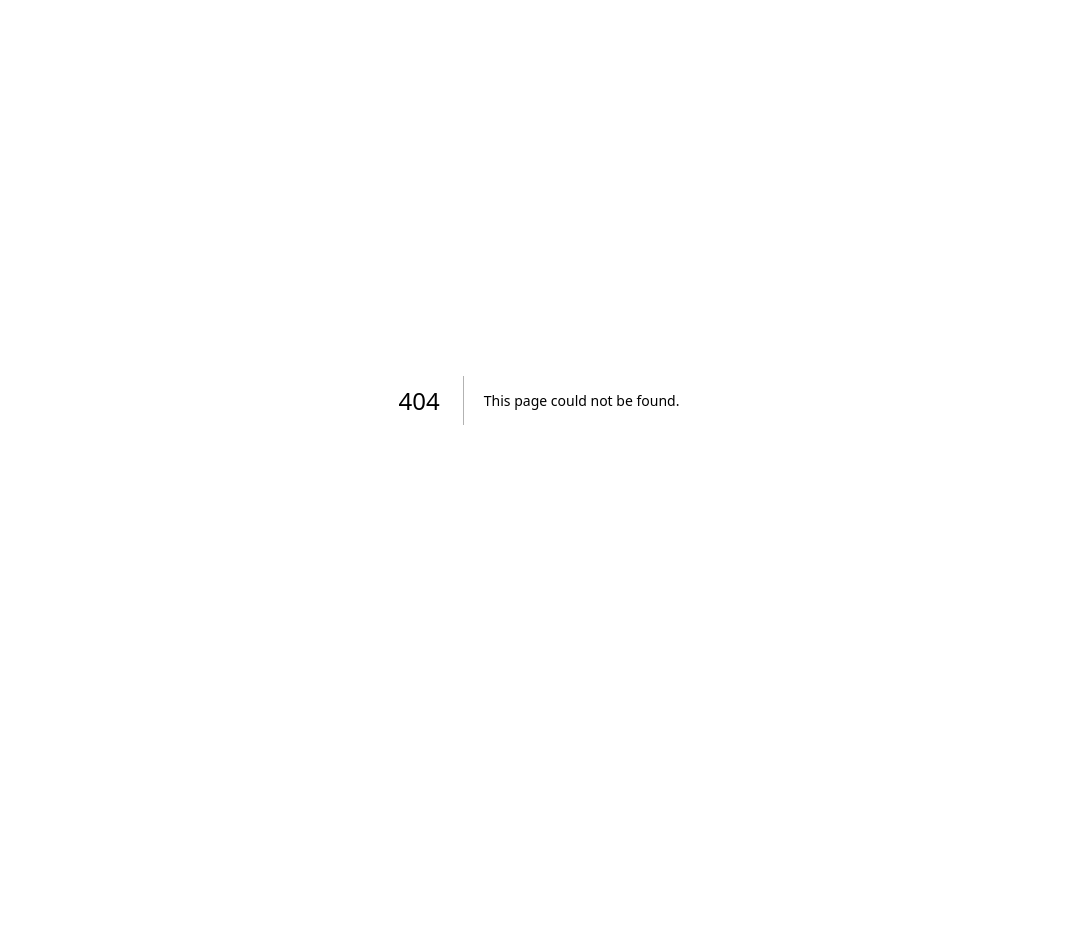
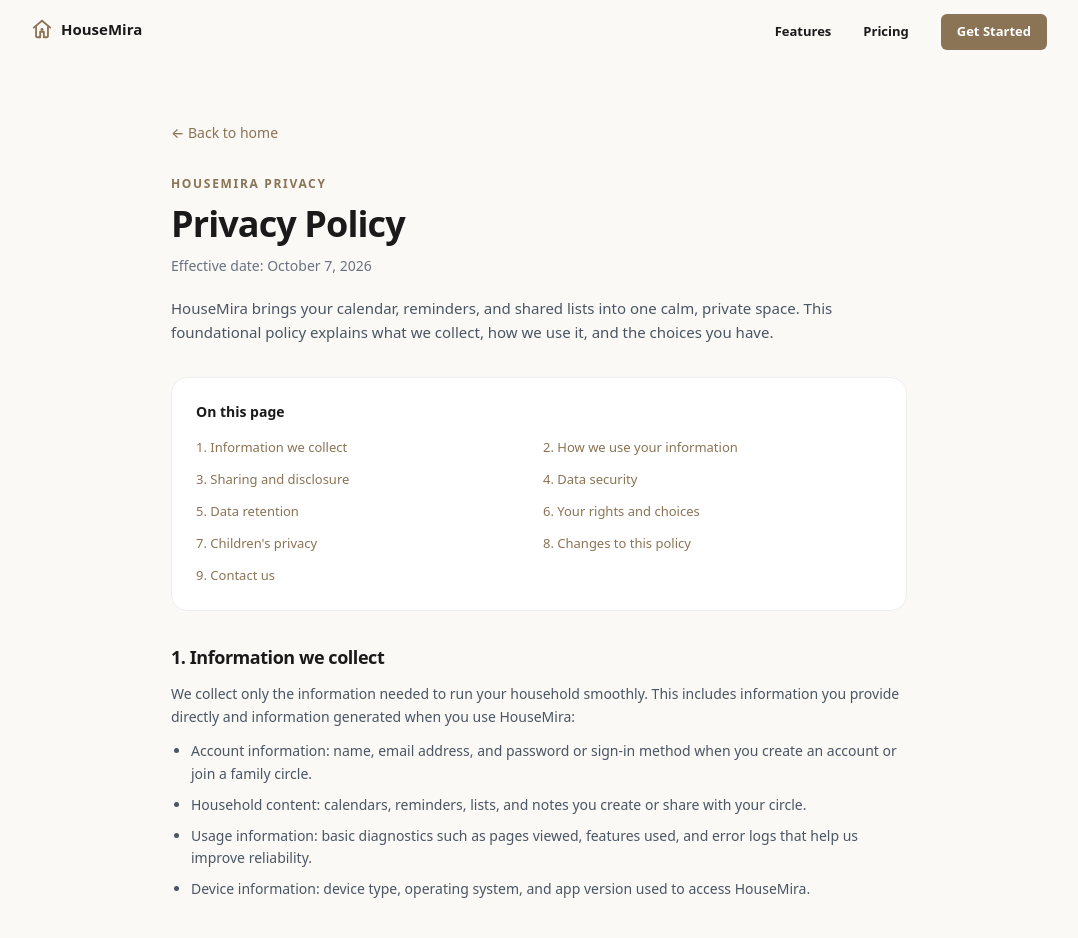
Before and after one commit to diogo10/vitafolder-web-page-nextjs, a Next.js app: page /privacy in a window 1280 px wide. Before the commit this address had no page. Shown: the top 938 px of the page, without its empty margins (101-1179 px from the left). Before the commit the page ends 800 px from the top, so only its background shows below. Built offline with nearby package versions, Linux system fonts and the light colour scheme.

Commit message:
feat: add basic privacy policy page with footer navigation

```diff
--- /dev/null
+++ b/app/privacy/page.tsx
@@ -0,0 +1,26 @@
+import type { Metadata } from "next";
+import Link from "next/link";
+import { Footer } from "@/components/landing/Footer";
+import { Header } from "@/components/landing/Header";
+import { PrivacyContent } from "@/features/privacy/components/PrivacyContent";
+
+export const metadata: Metadata = {
+  title: "HouseMira — Privacy Policy",
+  description:
+    "Read how HouseMira collects, uses, and protects your household data across calendars, reminders, and shared lists.",
+};
+
+export default function PrivacyPage() {
+  return (
+    <div id="top" className="min-h-screen bg-cream font-sans text-ink">
+      <Header />
+      <main className="mx-auto w-full max-w-[800px] scroll-mt-20 px-5 pb-16 pt-10 sm:px-8 lg:pb-24 lg:pt-14">
+        <Link href="/" className="text-sm font-medium text-brand hover:underline">
+          ← Back to home
+        </Link>
+        <PrivacyContent />
+      </main>
+      <Footer />
+    </div>
+  );
+}
--- a/src/components/landing/Footer.tsx
+++ b/src/components/landing/Footer.tsx
@@ -1,7 +1,7 @@
 import Link from "next/link";
 
 const FOOTER_LINKS = [
-  { label: "Privacy", href: "#top" },
+  { label: "Privacy", href: "/privacy" },
   { label: "Terms", href: "#top" },
   { label: "Support", href: "#top" },
 ];
--- a/src/features/join-family/components/JoinFooter.tsx
+++ b/src/features/join-family/components/JoinFooter.tsx
@@ -1,7 +1,7 @@
 import Link from "next/link";
 
 const FOOTER_LINKS = [
-  { label: "PRIVACY", href: "#" },
+  { label: "PRIVACY", href: "/privacy" },
   { label: "TERMS", href: "#" },
   { label: "SUPPORT", href: "#" },
 ];
--- /dev/null
+++ b/src/features/privacy/components/PrivacyContent.tsx
@@ -0,0 +1,73 @@
+import { PRIVACY_EFFECTIVE_DATE, PRIVACY_SECTIONS } from "@/features/privacy/lib/content";
+
+export function PrivacyContent() {
+  return (
+    <article aria-labelledby="privacy-heading" className="mt-8">
+      <p className="text-xs font-semibold uppercase tracking-[0.14em] text-brand">
+        HouseMira Privacy
+      </p>
+      <h1
+        id="privacy-heading"
+        className="mt-3 text-3xl font-bold tracking-tight text-ink sm:text-4xl"
+      >
+        Privacy Policy
+      </h1>
+      <p className="mt-3 text-sm text-faint">Effective date: {PRIVACY_EFFECTIVE_DATE}</p>
+      <p className="mt-5 max-w-2xl text-[15px] leading-relaxed text-mist">
+        HouseMira brings your calendar, reminders, and shared lists into one calm, private space.
+        This foundational policy explains what we collect, how we use it, and the choices you have.
+      </p>
+
+      <nav
+        aria-label="Privacy policy contents"
+        className="mt-8 rounded-2xl border border-line bg-white p-5 sm:p-6"
+      >
+        <h2 className="text-sm font-semibold text-ink">On this page</h2>
+        <ul className="mt-3 grid gap-2 sm:grid-cols-2">
+          {PRIVACY_SECTIONS.map((section) => (
+            <li key={section.id}>
+              <a
+                href={`#${section.id}`}
+                className="text-[13px] text-brand underline-offset-4 hover:underline"
+              >
+                {section.heading}
+              </a>
+            </li>
+          ))}
+        </ul>
+      </nav>
+
+      <div className="mt-8 space-y-8">
+        {PRIVACY_SECTIONS.map((section) => (
+          <section
+            key={section.id}
+            id={section.id}
+            aria-labelledby={`${section.id}-heading`}
+            className="scroll-mt-24"
+          >
+            <h2
+              id={`${section.id}-heading`}
+              className="text-lg font-semibold tracking-tight text-ink"
+            >
+              {section.heading}
+            </h2>
+            {section.body.map((paragraph) => (
+              <p key={paragraph.slice(0, 32)} className="mt-3 text-sm leading-relaxed text-mist">
+                {paragraph}
+              </p>
+            ))}
+            {section.bullets && (
+              <ul className="mt-3 list-disc space-y-2 pl-5">
+                {section.bullets.map((bullet) => (
+                  <li key={bullet.slice(0, 32)} className="text-sm leading-relaxed text-mist">
+                    {bullet}
+                  </li>
+                ))}
+              </ul>
+            )}
+          </section>
+        ))}
+      </div>
+    </article>
+  );
+}
--- /dev/null
+++ b/src/features/privacy/lib/content.ts
@@ -0,0 +1,94 @@
+export type PrivacySection = {
+  id: string;
+  heading: string;
+  body: string[];
+  bullets?: string[];
+};
+
+export const PRIVACY_EFFECTIVE_DATE = "October 7, 2026";
+
+export const PRIVACY_SECTIONS: PrivacySection[] = [
+  {
+    id: "information-we-collect",
+    heading: "1. Information we collect",
+    body: [
+      "We collect only the information needed to run your household smoothly. This includes information you provide directly and information generated when you use HouseMira:",
+    ],
+    bullets: [
+      "Account information: name, email address, and password or sign-in method when you create an account or join a family circle.",
+      "Household content: calendars, reminders, lists, and notes you create or share with your circle.",
+      "Usage information: basic diagnostics such as pages viewed, features used, and error logs that help us improve reliability.",
+      "Device information: device type, operating system, and app version used to access HouseMira.",
+    ],
+  },
+  {
+    id: "how-we-use-information",
+    heading: "2. How we use your information",
+    body: ["We use your information to provide, maintain, and improve HouseMira:"],
+    bullets: [
+      "To create your account and manage your family circles and invitations.",
+      "To sync calendars, reminders, and shared lists across your household devices.",
+      "To provide security, prevent abuse, and troubleshoot technical issues.",
+      "To communicate important updates about your account, security, or changes to this policy.",
+    ],
+  },
+  {
+    id: "sharing-and-disclosure",
+    heading: "3. Sharing and disclosure",
+    body: [
+      "Your household content is shared only with members of your family circle that you invite. We do not sell your personal information or share household content with advertisers.",
+      "We disclose information only when necessary to:",
+    ],
+    bullets: [
+      "Provide the service through trusted processors (such as hosting providers) bound by confidentiality obligations.",
+      "Comply with applicable law, legal process, or an enforceable government request.",
+      "Protect the safety, rights, or property of our users and the public.",
+    ],
+  },
+  {
+    id: "data-security",
+    heading: "4. Data security",
+    body: [
+      "Household data is encrypted in transit and at rest. Family circles are private by default, and invitations are required to join. We apply access controls, routine monitoring, and secure development practices to protect your information. No method of transmission or storage is completely secure, so we encourage you to use a strong, unique password and keep invitation links private.",
+    ],
+  },
+  {
+    id: "data-retention",
+    heading: "5. Data retention",
+    body: [
+      "We keep your information only for as long as your account is active or as needed to provide the service. When you delete household content or close your account, we delete or anonymize associated data within a reasonable period, except where we must retain limited records for legal, security, or accounting purposes.",
+    ],
+  },
+  {
+    id: "your-rights",
+    heading: "6. Your rights and choices",
+    body: ["You control your household data. You may:"],
+    bullets: [
+      "Access, correct, or delete your account information and household content at any time in the app.",
+      "Leave a family circle or remove members you invited.",
+      "Request a copy or deletion of your personal data by contacting us at the address below.",
+      "Opt out of non-essential communications; we will still send service and security notices.",
+    ],
+  },
+  {
+    id: "childrens-privacy",
+    heading: "7. Children's privacy",
+    body: [
+      "HouseMira is designed for household use, including a kid-friendly view. Children may only use HouseMira through a family circle managed by a parent or guardian. We do not knowingly collect personal information directly from children without parental involvement. If you believe a child has provided information without consent, contact us and we will remove it promptly.",
+    ],
+  },
+  {
+    id: "changes",
+    heading: "8. Changes to this policy",
+    body: [
+      "We may update this policy as HouseMira evolves. When we make material changes, we will update the effective date above and notify you through the app or by email where appropriate. Continued use of HouseMira after changes take effect means you accept the updated policy.",
+    ],
+  },
+  {
+    id: "contact",
+    heading: "9. Contact us",
+    body: [
+      "If you have questions about this Privacy Policy or your data, contact us at privacy@housemira.example. We aim to respond to all requests within 30 days.",
+    ],
+  },
+];
```
Also changed, not shown: 2 other files (tests, documents, lock files or other folders).
